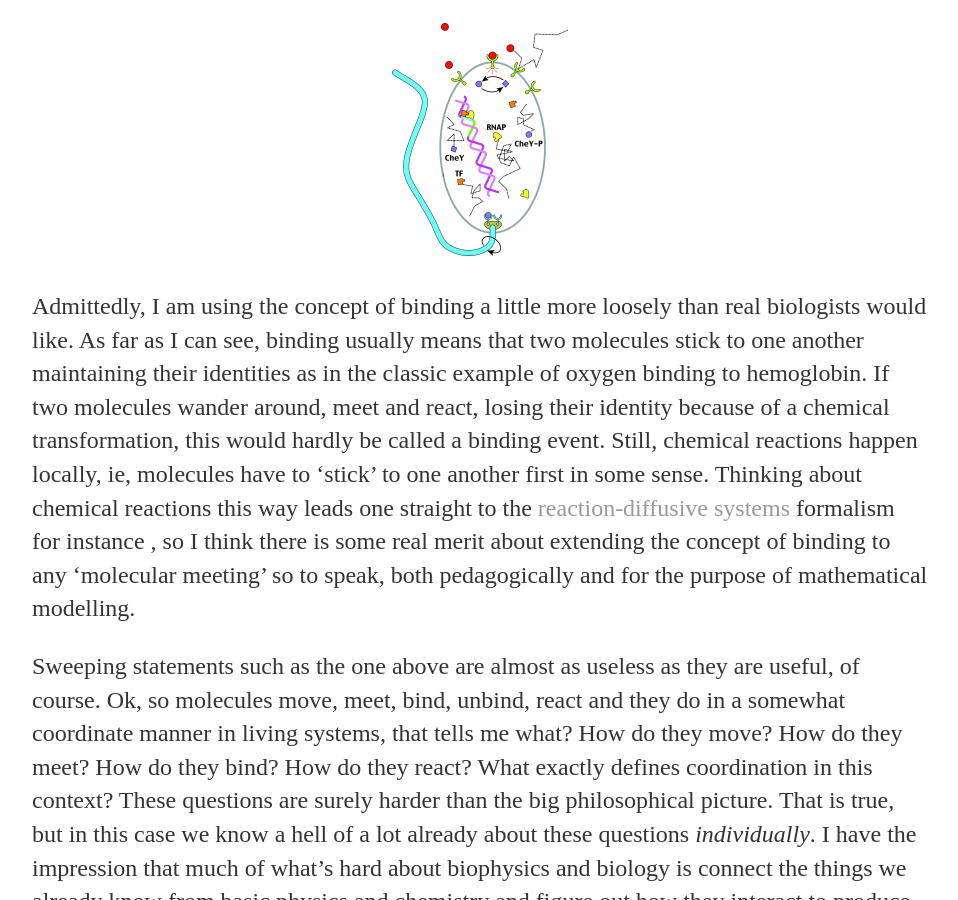
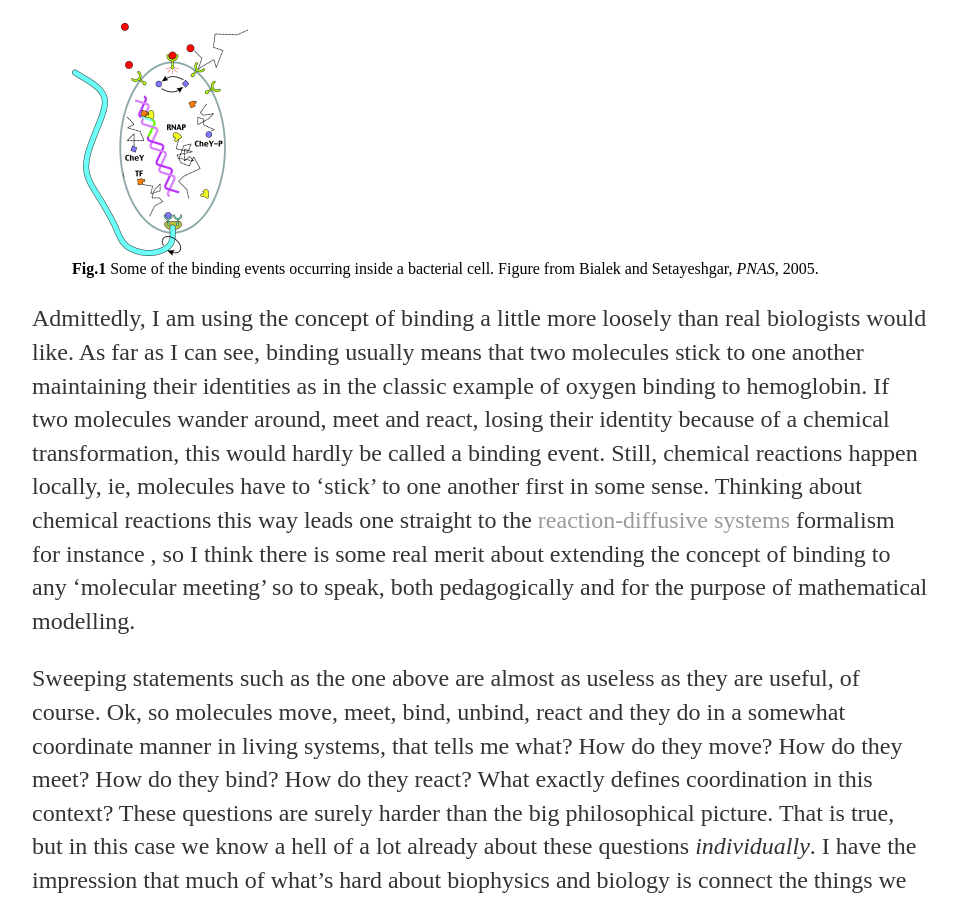
Before and after one commit to ghostsandmachines/ghostsandmachines.github.io, a Jekyll site: the page built from _posts/2019-01-09-ghost-and-machines-site-launched.md, in a window 1280 px wide and 900 px high, scrolled down 680 px. Shown: the whole window, without its empty margins (160-1118 px from the left). Built offline with Jekyll 4.4.1, drawn with Linux system fonts in a browser that asks for light colours.

Commit message:
Update 2019-01-09-ghost-and-machines-site-launched.md

```diff
--- a/_posts/2019-01-09-ghost-and-machines-site-launched.md
+++ b/_posts/2019-01-09-ghost-and-machines-site-launched.md
@@ -6,7 +6,10 @@ date: 2019-01-09
 
 It's not too much of a stretch, I believe, to say that microscopically we recognize what's alive by looking at sets of molecules binding and unbinding in a coordinated and concerted manner. Examples abound: RNA polymerase starts off transcription by binding to DNA; trascription factors control the transcriptional rate by binding to DNA sequences; ribosomes synthesize proteins by binding to mRNA; amminoacids bind to tRNA providing the building blocks during protein synthesis; extra-cellular molecular are sensed by receptor proteins kickstarting a signalling cascades thanks to which the cell adapts its metabolism and whatnot to the current environment and signalling cascades consist of binding and reaction events; proteins change function after some other protein binds to them; and so on and on, the list is endless really and the take-home message here is that any biological event is some kind of binding event microscopically.
 
-<p style="text-align:center;"><img src="{{ site.url }}/blog/img/2019-01-09-bindings.png" alt="bindings"></p>
+<figure>
+<img src="{{ site.url }}/blog/img/2019-01-09-bindings.png" alt="bindings" style="text-align:center;">
+<figcaption><b>Fig.1 </b> Some of the binding events occurring inside a bacterial cell. Figure from Bialek and Setayeshgar, <i>PNAS</i>, 2005.</figcaption>
+</figure>
 
 <!--![bindings]({{ site.url }}/blog/img/2019-01-09-bindings.jpg =50x150)-->
 
```
